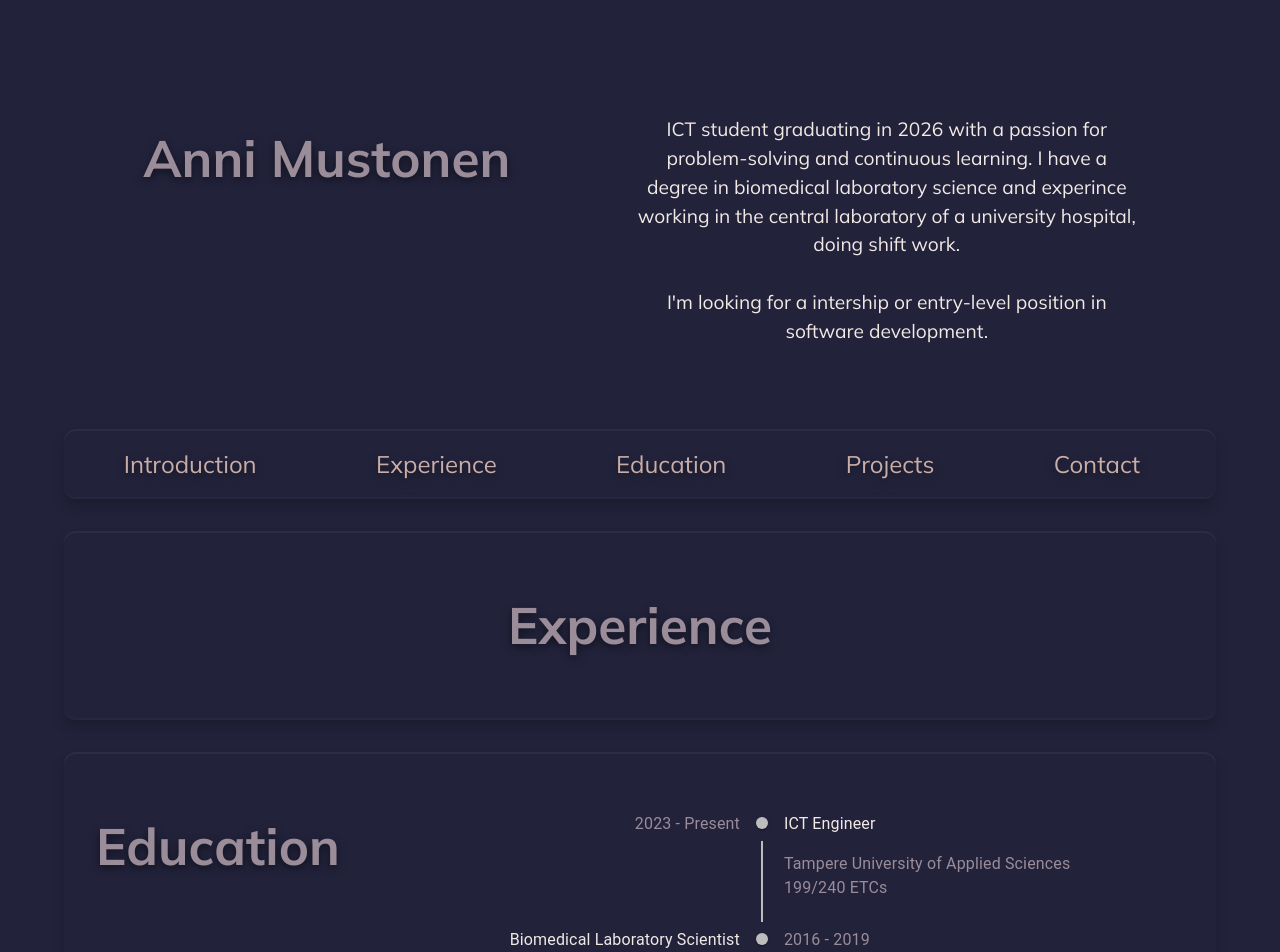
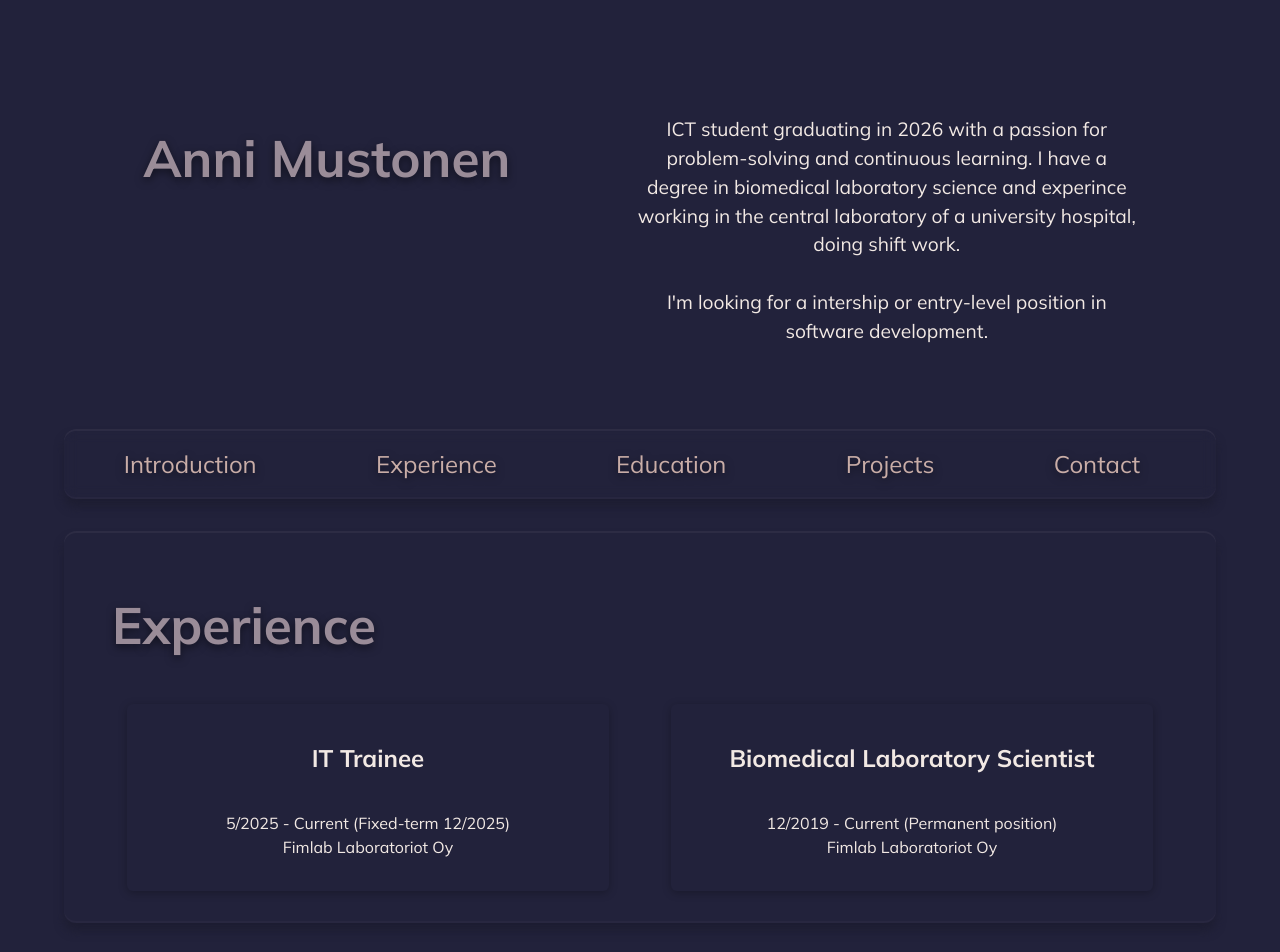
Before and after one commit to annivm/Portfolio-Website, a React (Vite) app in the folder frontend/: page / in a window 1280 px wide. Shown: the top 952 px of the page. Built offline with nearby package versions, Linux system fonts and the light colour scheme.

Commit message:
Added experince content and shared components: card and exapandable card

```diff
--- a/frontend/src/components/Experience/Experience.css
+++ b/frontend/src/components/Experience/Experience.css
@@ -0,0 +1,67 @@
+.exp-box{
+    display: flex;
+    flex-direction: column;
+    justify-content: center;
+    margin: 2rem;
+    padding: 2rem;
+    border-radius: 12px;
+    box-shadow:
+      0 8px 10px rgba(29, 29, 49, 0.9),
+      inset 0 2px 0 rgba(242, 233, 228, 0.05),
+      inset 0 -2px 0 rgba(154, 140, 152, 0.05),
+      inset 0 0 0px 0px rgba(255, 255, 255, 0);
+}
+
+.exp-heading{
+    text-align: start;
+    color: var(--secondary);
+    text-shadow: 0 3px 8px rgba(0, 0, 0, 0.5);
+    padding: 0 0 1rem 1rem;
+}
+
+.exp-section{
+    display: flex;
+    flex-wrap: wrap;
+    justify-content: space-around;
+    align-items: flex-start;
+}
+
+.exp-card{
+    display: flex;
+    flex-direction: column;
+    width: 450px;
+}
+
+.exp-card:hover {
+    cursor: pointer;
+    box-shadow: 0 2px 8px rgba(154, 140, 152, 0.26);
+    transform: scale(1.02);
+    transition: transform 0.5s ease;
+}
+
+.details {
+    max-height: 0;           /* aluksi piilotettu */
+    overflow: hidden;
+    transition: max-height 1s ease;
+}
+
+.details.show {
+    max-height: 1000px;
+    transition: max-height 2.5s ease;
+}
+
+.details p {
+  opacity: 0;
+  transform: translateY(10px);
+  transition: opacity 1s ease, transform 1s ease;
+}
+
+.details.show p {
+  opacity: 1;
+  transform: translateY(0);
+}
+
+.list-text {
+    text-align: start;
+    padding: 1.5rem;
+}
--- a/frontend/src/components/Experience/Experience.jsx
+++ b/frontend/src/components/Experience/Experience.jsx
@@ -1,10 +1,34 @@
 import { forwardRef } from 'react';
+import { MdOutlineTaskAlt } from "react-icons/md";
+import ExpandableCard from '../Shared/ExpandableCard/ExpandableCard';
 import './Experience.css';
 
 const Experience = forwardRef((props, ref) => {
+
     return (
-        <div ref={ref} className="box">
-            <h1 className="heading">Experience</h1>
+        <div ref={ref} className="exp-box">
+            <h1 className="exp-heading">Experience</h1>
+            <div className='exp-section'>
+                <ExpandableCard title="IT Trainee" period="5/2025 - Current (Fixed-term 12/2025)" company="Fimlab Laboratoriot Oy">
+                    <p>Working as an IT trainee at Fimlab Laboratoriot Oy, gaining hands-on experience in IT operations within a healthcare laboratory.</p>
+                    <p className='list-text'>
+                    <MdOutlineTaskAlt /> Worked as part of a large-scale system renewal project<br/>
+                    <MdOutlineTaskAlt /> Participated in the customer account transition team<br/>
+                    <MdOutlineTaskAlt /> User management<br/>
+                    <MdOutlineTaskAlt /> IT Support tasks
+                    </p>
+                </ExpandableCard>
+
+                <ExpandableCard title="Biomedical Laboratory Scientist" period="12/2019 - Current (Permanent position)" company="Fimlab Laboratoriot Oy">
+                    <p>Worked as a biomedical laboratory scientist in hematology department at Fimlab Laboratoriot Oy, Finland's largest medical laboratory service provider.</p>
+                    <p className='list-text'>
+                    <MdOutlineTaskAlt /> 24/7 Laboratory work in central laboratory<br/>
+                    <MdOutlineTaskAlt /> CBC & body fluid analysis, Differential count<br/>
+                    <MdOutlineTaskAlt /> Blood sampling, EKG, patient service<br/>
+                    <MdOutlineTaskAlt /> Quality control and maintenance of laboratory equipment
+                    </p>
+                </ExpandableCard>
+            </div>
         </div>
     )
 });
--- /dev/null
+++ b/frontend/src/components/Shared/Card/Card.css
@@ -0,0 +1,9 @@
+
+.card {
+    position: relative;
+    /* margin: 0; */
+    box-shadow: 0 2px 8px rgba(0, 0, 0, 0.26);
+    border-radius: 6px;
+    padding: 1rem;
+    overflow: hidden;
+  }
--- /dev/null
+++ b/frontend/src/components/Shared/Card/Card.jsx
@@ -0,0 +1,12 @@
+
+import './Card.css';
+
+const Card = props => {
+  return (
+    <div className={`card ${props.className}`} style={props.style} onClick={props.onClick}>
+      {props.children}
+    </div>
+  );
+};
+
+export default Card;
--- /dev/null
+++ b/frontend/src/components/Shared/ExpandableCard/ExpandableCard.jsx
@@ -0,0 +1,18 @@
+import { useState } from "react";
+import Card from "../Card/Card";
+
+const ExpandableCard = ({ title, period, company, children }) => {
+  const [expanded, setExpanded] = useState(false);
+
+  return (
+    <Card className={`exp-card`} onClick={() => setExpanded(prev => !prev)}>
+      <h2>{title}</h2>
+      <p>{period}<br/>{company}</p>
+      <div className={`details ${expanded ? 'show' : ''}`}>
+        {children}
+      </div>
+    </Card>
+  );
+};
+
+export default ExpandableCard;
```
